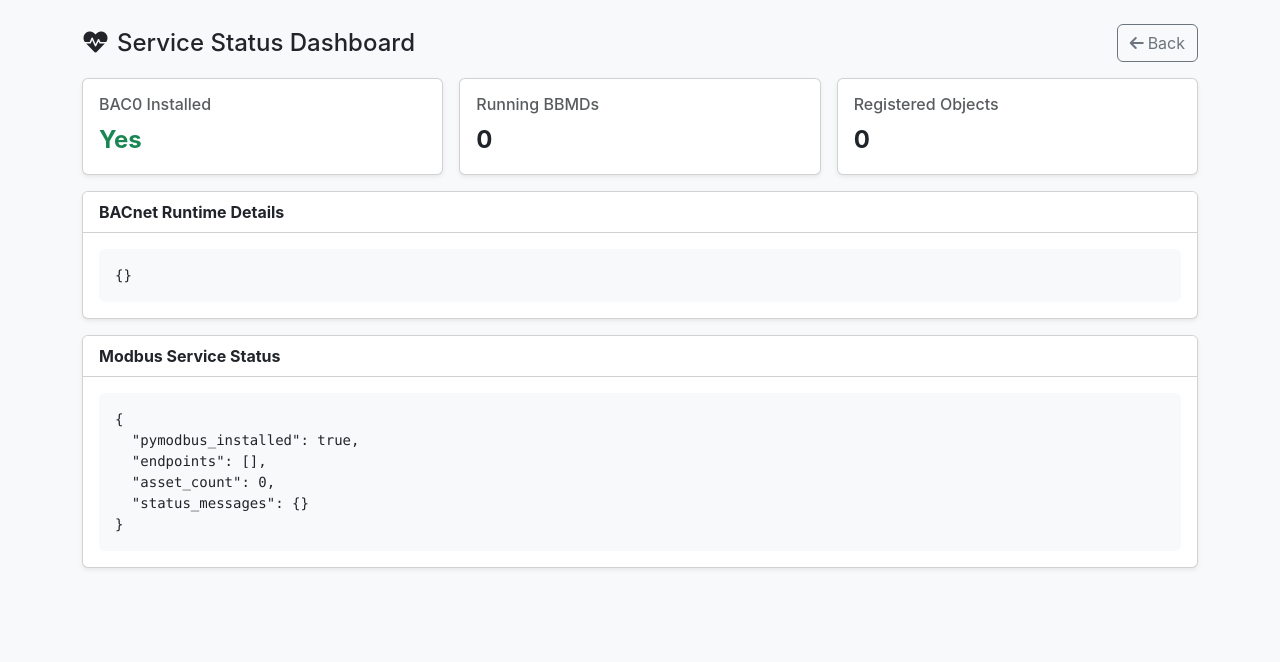
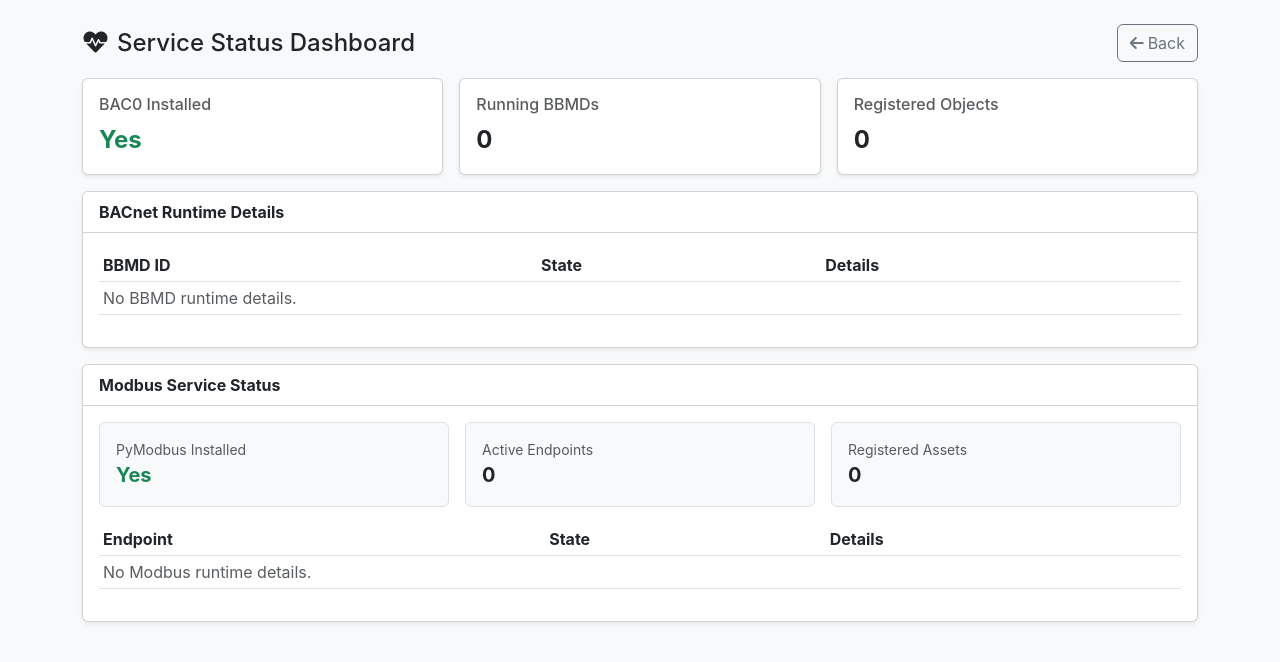
Before and after one commit to payam59/OLRT_Lab_Sim, a FastAPI app: page /status in a window 1280 px wide. Shown: the top 662 px of the page. Run offline with FastAPI, Linux system fonts and the light colour scheme; data that the repository does not hold is empty; parts of the project's set-up code (start-up, migrations or seed data) failed here and were passed over.

Commit message:
Updated.

```diff
--- a/database.py
+++ b/database.py
@@ -47,6 +47,7 @@ def init_db():
             last_flip_check REAL DEFAULT 0.0,
             bbmd_id INTEGER,
             object_type TEXT DEFAULT 'value',
+            bacnet_properties TEXT DEFAULT '{}',
             modbus_unit_id INTEGER DEFAULT 1,
             modbus_register_type TEXT DEFAULT 'holding',
             modbus_ip TEXT DEFAULT '0.0.0.0',
@@ -85,6 +86,7 @@ def init_db():
         'last_flip_check': 'REAL DEFAULT 0.0',
         'bbmd_id': 'INTEGER',
         'object_type': 'TEXT DEFAULT "value"',
+        'bacnet_properties': 'TEXT DEFAULT "{}"',
         'modbus_unit_id': 'INTEGER DEFAULT 1',
         'modbus_register_type': 'TEXT DEFAULT "holding"',
         'modbus_ip': 'TEXT DEFAULT "0.0.0.0"',
--- a/main.py
+++ b/main.py
@@ -90,6 +90,7 @@ class AssetIn(BaseModel):
     change_interval: int = 15
     bbmd_id: Optional[int] = None
     object_type: str = "value"
+    bacnet_properties: str = "{}"
     modbus_unit_id: Optional[int] = 1
     modbus_register_type: Optional[str] = "holding"
     modbus_ip: str = "0.0.0.0"
@@ -474,10 +475,10 @@ async def add_asset(asset: AssetIn):
                 name, type, sub_type, protocol, address, min_range, max_range,
                 current_value, drift_rate, icon, filename, bacnet_port,
                 bacnet_device_id, is_normally_open, change_probability,
-                change_interval, last_flip_check, bbmd_id, object_type,
+                change_interval, last_flip_check, bbmd_id, object_type, bacnet_properties,
                 modbus_unit_id, modbus_register_type, modbus_ip, modbus_port, alarm_state
             )
-            VALUES (?, ?, ?, ?, ?, ?, ?, ?, ?, ?, ?, ?, ?, ?, ?, ?, ?, ?, ?, ?, ?, ?, ?, ?)
+            VALUES (?, ?, ?, ?, ?, ?, ?, ?, ?, ?, ?, ?, ?, ?, ?, ?, ?, ?, ?, ?, ?, ?, ?, ?, ?)
             """,
             (
                 asset.name,
@@ -499,6 +500,7 @@ async def add_asset(asset: AssetIn):
                 time.time(),
                 normalized_bbmd_id,
                 normalized_object_type,
+                asset.bacnet_properties,
                 asset.modbus_unit_id,
                 asset.modbus_register_type,
                 asset.modbus_ip,
@@ -542,7 +544,7 @@ async def update_asset(name: str, asset: AssetIn):
                 max_range = ?, drift_rate = ?, icon = ?, filename = ?, bacnet_port = ?,
                 bacnet_device_id = ?, is_normally_open = ?, change_probability = ?,
                 change_interval = ?, bbmd_id = ?, object_type = ?, modbus_unit_id = ?,
-                modbus_register_type = ?, modbus_ip = ?, modbus_port = ?
+                bacnet_properties = ?, modbus_register_type = ?, modbus_ip = ?, modbus_port = ?
             WHERE name = ?
             """,
             (
@@ -563,6 +565,7 @@ async def update_asset(name: str, asset: AssetIn):
                 normalized_bbmd_id,
                 normalized_object_type,
                 asset.modbus_unit_id,
+                asset.bacnet_properties,
                 asset.modbus_register_type,
                 asset.modbus_ip,
                 asset.modbus_port,
--- a/static/script.js
+++ b/static/script.js
@@ -320,6 +320,7 @@ window.saveNewAsset = async function() {
         change_interval: parseInt(document.getElementById('interval').value) || 15,
         bbmd_id: isBacnet && bbmdValue ? parseInt(bbmdValue) : null,
         object_type: isBacnet ? document.getElementById('object_type').value : 'value',
+        bacnet_properties: isBacnet ? (document.getElementById('bacnet_properties').value || '{}') : '{}',
         modbus_unit_id: parseInt(document.getElementById('modbus_unit_id').value) || 1,
         modbus_register_type: document.getElementById('modbus_register_type').value || 'holding',
         modbus_ip: document.getElementById('modbus_ip').value || '0.0.0.0',
@@ -358,6 +359,7 @@ window.openEditModal = async function(name) {
     document.getElementById('edit_bac_id').value = a.bacnet_device_id;
     document.getElementById('edit_object_type').value = a.object_type || 'value';
     document.getElementById('edit_bbmd_select').value = a.bbmd_id || '';
+    document.getElementById('edit_bacnet_properties').value = a.bacnet_properties || '{}';
 
     // Set address and icon based on protocol
     const isBacnet = a.protocol === 'bacnet';
@@ -409,6 +411,7 @@ window.saveAssetEdit = async function() {
         change_interval: parseInt(document.getElementById('edit_interval').value) || 15,
         bbmd_id: isBacnet && bbmdValue ? parseInt(bbmdValue) : null,
         object_type: isBacnet ? document.getElementById('edit_object_type').value : 'value',
+        bacnet_properties: isBacnet ? (document.getElementById('edit_bacnet_properties').value || '{}') : '{}',
         modbus_unit_id: parseInt(document.getElementById('edit_modbus_unit_id').value) || 1,
         modbus_register_type: document.getElementById('edit_modbus_register_type').value || 'holding',
         modbus_ip: document.getElementById('edit_modbus_ip').value || '0.0.0.0',
--- a/templates/bacnet_status.html
+++ b/templates/bacnet_status.html
@@ -47,7 +47,21 @@
                 <strong>BACnet Runtime Details</strong>
             </div>
             <div class="card-body">
-                <pre id="bbmdStatusDetails" class="mb-0 small bg-light p-3 rounded">Loading...</pre>
+                <div id="bacnetImportError" class="alert alert-warning d-none"></div>
+                <div class="table-responsive">
+                    <table class="table table-sm align-middle">
+                        <thead>
+                            <tr>
+                                <th>BBMD ID</th>
+                                <th>State</th>
+                                <th>Details</th>
+                            </tr>
+                        </thead>
+                        <tbody id="bbmdStatusTable">
+                            <tr><td colspan="3" class="text-muted">Loading...</td></tr>
+                        </tbody>
+                    </table>
+                </div>
             </div>
         </div>
 
@@ -56,7 +70,40 @@
                 <strong>Modbus Service Status</strong>
             </div>
             <div class="card-body">
-                <pre id="modbusStatusDetails" class="mb-0 small bg-light p-3 rounded">Loading...</pre>
+                <div class="row g-3 mb-3">
+                    <div class="col-md-4">
+                        <div class="border rounded p-3 bg-light">
+                            <div class="small text-muted">PyModbus Installed</div>
+                            <div id="modbusInstalled" class="fw-bold fs-5">-</div>
+                        </div>
+                    </div>
+                    <div class="col-md-4">
+                        <div class="border rounded p-3 bg-light">
+                            <div class="small text-muted">Active Endpoints</div>
+                            <div id="modbusEndpointCount" class="fw-bold fs-5">-</div>
+                        </div>
+                    </div>
+                    <div class="col-md-4">
+                        <div class="border rounded p-3 bg-light">
+                            <div class="small text-muted">Registered Assets</div>
+                            <div id="modbusAssetCount" class="fw-bold fs-5">-</div>
+                        </div>
+                    </div>
+                </div>
+                <div class="table-responsive">
+                    <table class="table table-sm align-middle">
+                        <thead>
+                            <tr>
+                                <th>Endpoint</th>
+                                <th>State</th>
+                                <th>Details</th>
+                            </tr>
+                        </thead>
+                        <tbody id="modbusStatusTable">
+                            <tr><td colspan="3" class="text-muted">Loading...</td></tr>
+                        </tbody>
+                    </table>
+                </div>
             </div>
         </div>
     </div>
@@ -74,8 +121,41 @@
             document.getElementById('bac0Installed').className = bacnet.bac0_installed ? 'fs-4 fw-bold text-success' : 'fs-4 fw-bold text-danger';
             document.getElementById('runningBbmds').textContent = (bacnet.running_bbmd_ids || []).length;
             document.getElementById('registeredObjects').textContent = (bacnet.registered_object_names || []).length;
-            document.getElementById('bbmdStatusDetails').textContent = JSON.stringify(bacnet.bbmd_status || {}, null, 2);
-            document.getElementById('modbusStatusDetails').textContent = JSON.stringify(modbus || {}, null, 2);
+
+            const importErrorBox = document.getElementById('bacnetImportError');
+            if (bacnet.bac0_import_error) {
+                importErrorBox.classList.remove('d-none');
+                importErrorBox.textContent = `BAC0 Import Error: ${bacnet.bac0_import_error}`;
+            } else {
+                importErrorBox.classList.add('d-none');
+            }
+
+            const bbmdTable = document.getElementById('bbmdStatusTable');
+            const bbmdStatus = bacnet.bbmd_status || {};
+            const bbmdRows = Object.entries(bbmdStatus).map(([id, state]) => `
+                <tr>
+                    <td>${id}</td>
+                    <td><span class="badge ${state.running ? 'bg-success' : 'bg-danger'}">${state.running ? 'Running' : 'Stopped'}</span></td>
+                    <td>${state.message || ''}</td>
+                </tr>
+            `).join('');
+            bbmdTable.innerHTML = bbmdRows || '<tr><td colspan="3" class="text-muted">No BBMD runtime details.</td></tr>';
+
+            document.getElementById('modbusInstalled').textContent = modbus.pymodbus_installed ? 'Yes' : 'No';
+            document.getElementById('modbusInstalled').className = modbus.pymodbus_installed ? 'fw-bold fs-5 text-success' : 'fw-bold fs-5 text-danger';
+            document.getElementById('modbusEndpointCount').textContent = (modbus.endpoints || []).length;
+            document.getElementById('modbusAssetCount').textContent = modbus.asset_count || 0;
+
+            const modbusTable = document.getElementById('modbusStatusTable');
+            const endpointStates = modbus.status_messages || {};
+            const endpointRows = Object.entries(endpointStates).map(([endpoint, status]) => `
+                <tr>
+                    <td>${endpoint}</td>
+                    <td><span class="badge ${status === 'running' ? 'bg-success' : 'bg-secondary'}">${status}</span></td>
+                    <td>${(modbus.endpoints || []).includes(endpoint) ? 'Endpoint active' : 'No active listener'}</td>
+                </tr>
+            `).join('');
+            modbusTable.innerHTML = endpointRows || '<tr><td colspan="3" class="text-muted">No Modbus runtime details.</td></tr>';
         }
 
         refreshStatus();
--- a/templates/index.html
+++ b/templates/index.html
@@ -155,6 +155,8 @@
                             <div class="col"><label class="small">Change Prob (%)</label><input type="number" id="prob" class="form-control" value="10"></div>
                             <div class="col"><label class="small">Check Interval (min)</label><input type="number" id="interval" class="form-control" value="15"></div>
                         </div>
+                        <label class="small fw-bold">BACnet Extra Properties (JSON)</label>
+                        <textarea id="bacnet_properties" class="form-control mb-2" rows="2" placeholder='{"units":"noUnits"}'>{}</textarea>
                     </div>
 
                     <div id="bacnet_config_section" class="border-top pt-3 mt-3">
@@ -183,6 +185,8 @@
                                 </select>
                             </div>
                         </div>
+                        <label class="small fw-bold">BACnet Extra Properties (JSON)</label>
+                        <textarea id="edit_bacnet_properties" class="form-control mb-2" rows="2" placeholder='{"units":"noUnits"}'>{}</textarea>
                     </div>
 
                     <div id="modbus_config_section" class="border-top pt-3 mt-3" style="display:none;">
```
Also changed, not shown: bacnet_runtime.py (+20 -2 lines).
